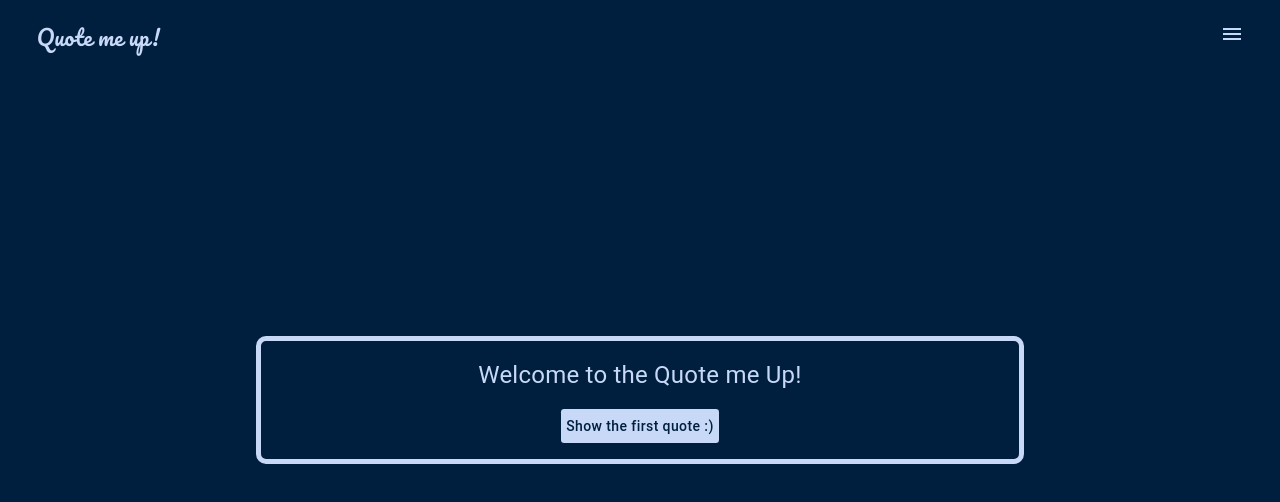
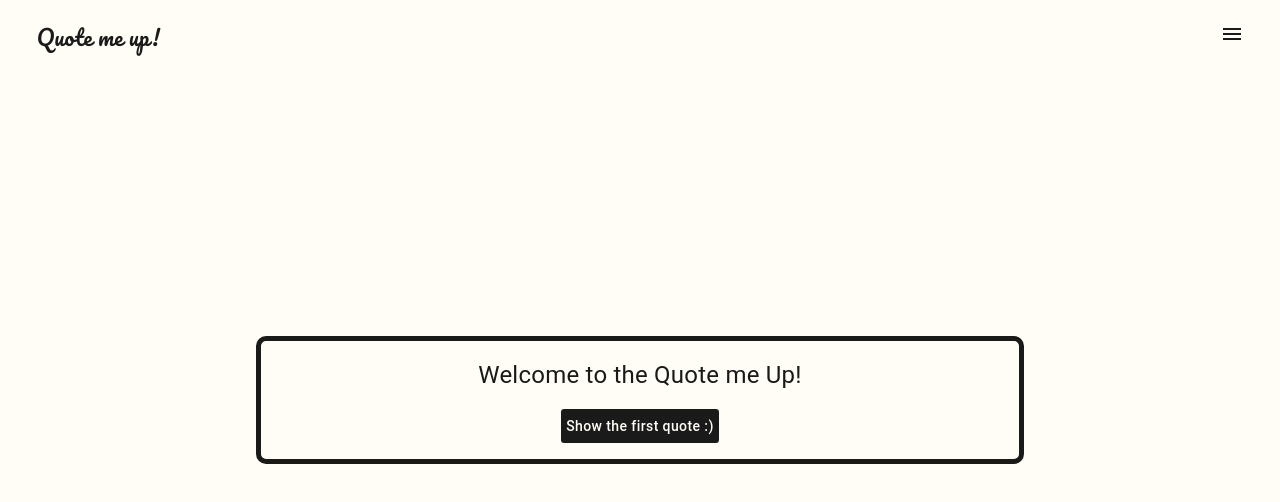
Before and after one commit to georgemois23/QuoteMeUp, a React (Create React App) app: page / in a window 1280 px wide. Shown: the top 502 px of the page. Built offline with nearby package versions, Linux system fonts and the light colour scheme.

Commit message:
theme changes

```diff
--- a/src/App.css
+++ b/src/App.css
@@ -55,7 +55,7 @@
   left:2.3rem;
   font-size: 1.35rem;
   user-select: none;
-  transition: transform 2.3s ease;
+  /* transition: transform 2.3s ease; */
 }
 
 .Butt{
--- a/src/App.js
+++ b/src/App.js
@@ -7,9 +7,14 @@ import DarkModeOutlinedIcon from '@mui/icons-material/DarkModeOutlined';
 import WbSunnyOutlinedIcon from '@mui/icons-material/WbSunnyOutlined';
 
 function App() {
+
   const showAlert = sessionStorage.getItem("alert") === 'true';
-  const storedTheme = localStorage.getItem("theme") === "lightTheme" ? "lightTheme" : "darkTheme";
-  const [darkMode, setDarkMode] = useState(storedTheme === "darkTheme");
+  const getSystemTheme = () => window.matchMedia("(prefers-color-scheme: dark)").matches;
+  const storedTheme = localStorage.getItem("theme");
+  const defaultTheme = storedTheme || (getSystemTheme() ? "darkTheme" : "lightTheme");
+  // const storedTheme = localStorage.getItem("theme") === "lightTheme" ? "lightTheme" : "darkTheme";
+  // const [darkMode, setDarkMode] = useState(storedTheme === "darkTheme");
+  const [darkMode, setDarkMode] = useState(defaultTheme === "darkTheme");
   const [nextQuote, setnextQuote] = useState("Welcome to the Quote me Up!");
   const [nextQuoteBut, setnextQuoteBut] = useState("Show the first quote :)");
 
@@ -18,6 +23,8 @@ function App() {
   //     setnextQuote("-Next quote-");
   //     setnextQuoteBut("Change quote again :(");
   // };
+
+
   const handleLogo = () => {
     window.location.reload();
   };
--- a/src/theme.js
+++ b/src/theme.js
@@ -27,12 +27,13 @@ export const lightTheme = responsiveFontSizes(createTheme({
       main: "#d81b60", // Pink
     },
     background: {
-      default: "#f5f5f5",
+      // default: "#f5f5f5",
+      default: "#FFFDF5",
     //   default: "#311b92",
       paper: "#ffffff",
     },
     text: {
-      primary: "#000000",
+      primary: "#1A1A1A",
     },
   },
 }));
@@ -59,18 +60,27 @@ export const darkTheme = responsiveFontSizes(createTheme({
   palette: {
     mode: "dark",
     primary: {
-      main: "#90caf9", // Light blue
+      // main: "#90caf9", // Light blue
+      main: "#000000",
     },
     secondary: {
       main: "#f48fb1", // Light pink
     },
     background: {
     //   default: "#121212",
-    default: "#001f3f",
+    // default: "#001f3f",
+    // default: "#000000",
+    // default: "#190c25",
+    // default: "#0F172A",
+    // default: "#0B3D3D",
+    default: "#011627",
       paper: "#1e1e1e",
     },
     text: {
-      primary: "#c8d9f7",
+      // primary: "#c8d9f7",
+      // primary: "#f5f5f5",
+      // primary: "#D3D3D3",
+      primary: "#D9F2F6",
     },
   },
 }));
```
